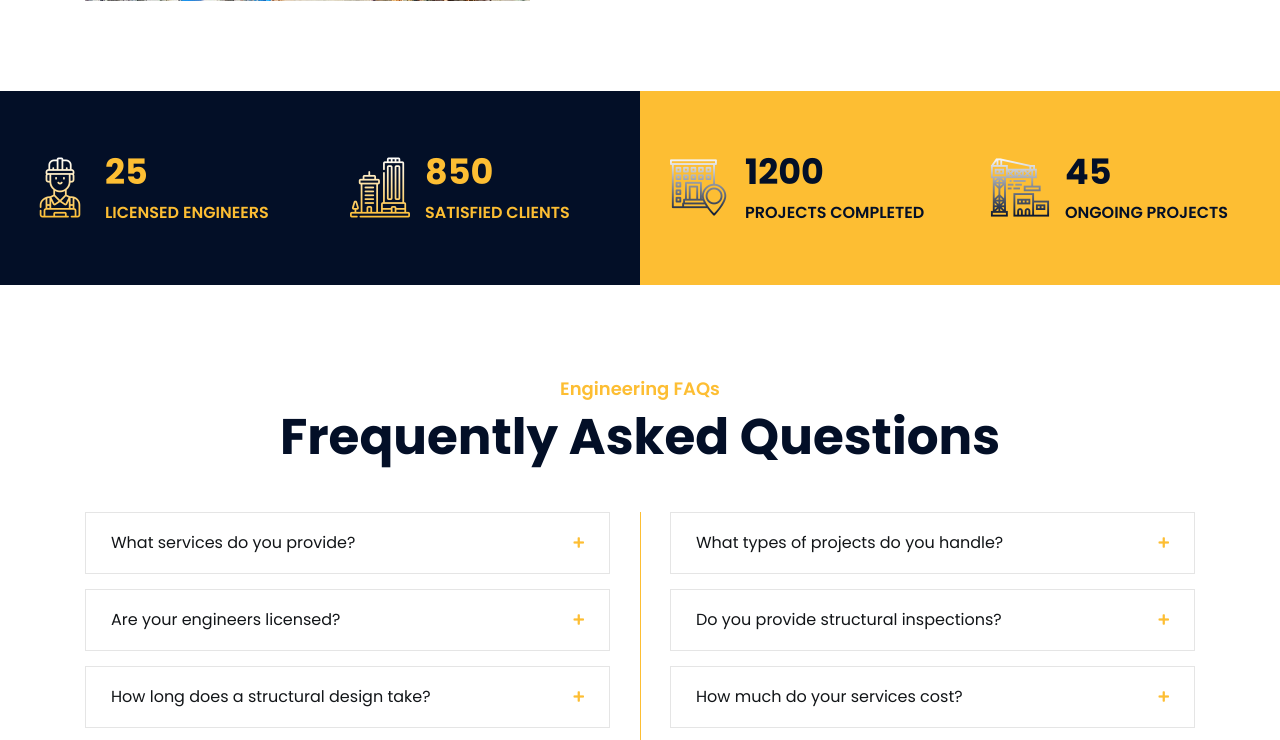
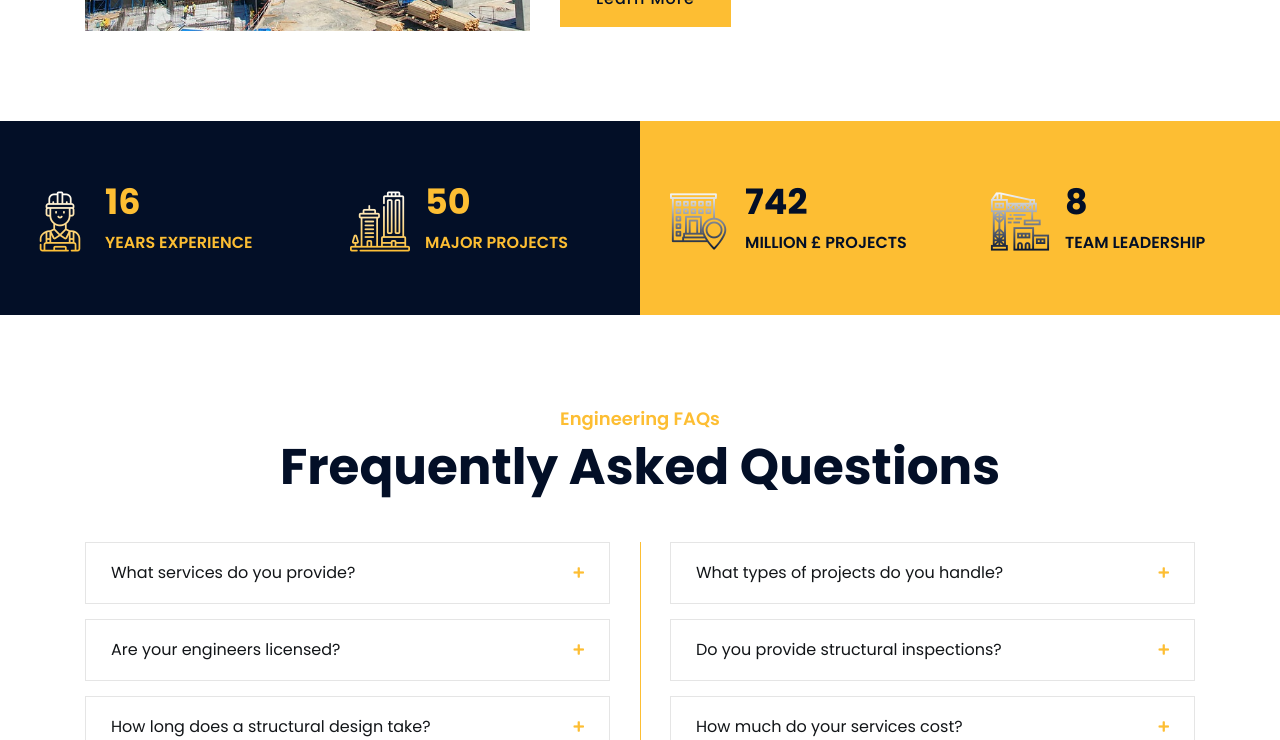
Before and after one commit to Azhar873/Builderz, a plain HTML site: page about.html in a window 1280 px wide. Shown: the part 1078-1818 px from the top of the page. Drawn offline with nearby package versions, Linux system fonts and the light colour scheme.

Commit message:
header changes

```diff
--- a/about.html
+++ b/about.html
@@ -160,45 +160,45 @@
                 <div class="container-fluid">
                     <div class="row counters">
                         <div class="col-md-6 fact-left wow slideInLeft">
-                            <div class="row">
-                                <div class="col-6">
+                            <div class="row d-flex flex-column flex-sm-row">
+                                <div class="col-sm-6 col-12 d-flex flex-row d-sm-flex">
                                     <div class="fact-icon">
                                         <i class="flaticon-worker"></i>
                                     </div>
                                     <div class="fact-text">
-                                        <h2 data-toggle="counter-up">25</h2>
-                                        <p>Licensed Engineers</p>
+                                        <h2 data-toggle="counter-up">16</h2>
+                                        <p>Years Experience</p>
                                     </div>
                                 </div>
-                                <div class="col-6">
+                                <div class="col-sm-6 col-12 d-flex flex-row d-sm-flex">
                                     <div class="fact-icon">
                                         <i class="flaticon-building"></i>
                                     </div>
                                     <div class="fact-text">
-                                        <h2 data-toggle="counter-up">850</h2>
-                                        <p>Satisfied Clients</p>
+                                        <h2 data-toggle="counter-up">50</h2>
+                                        <p>Major Projects</p>
                                     </div>
                                 </div>
                             </div>
                         </div>
                         <div class="col-md-6 fact-right wow slideInRight">
-                            <div class="row">
-                                <div class="col-6">
+                            <div class="row d-flex flex-column flex-sm-row">
+                                <div class="col-sm-6 col-12 d-flex flex-row d-sm-flex">
                                     <div class="fact-icon">
                                         <i class="flaticon-address"></i>
                                     </div>
                                     <div class="fact-text">
-                                        <h2 data-toggle="counter-up">1200</h2>
-                                        <p>Projects Completed</p>
+                                        <h2 data-toggle="counter-up">742</h2>
+                                        <p>Million £ Projects</p>
                                     </div>
                                 </div>
-                                <div class="col-6">
+                                <div class="col-sm-6 col-12 d-flex flex-row d-sm-flex">
                                     <div class="fact-icon">
                                         <i class="flaticon-crane"></i>
                                     </div>
                                     <div class="fact-text">
-                                        <h2 data-toggle="counter-up">45</h2>
-                                        <p>Ongoing Projects</p>
+                                        <h2 data-toggle="counter-up">8</h2>
+                                        <p>Team Leadership</p>
                                     </div>
                                 </div>
                             </div>
--- a/css/style.css
+++ b/css/style.css
@@ -77,7 +77,7 @@ a:focus {
 /**********************************/
 .top-bar {
     position: relative;
-    height: 90px;
+    height: 120px;
     background: #fdbe33;
 }
 
@@ -90,8 +90,8 @@ a:focus {
 .top-bar .logo h1 {
     margin: 0;
     color: #030f27;
-    font-size: 60px;
-    line-height: 60px;
+    font-size: 43px;
+    line-height: 43px;
     font-weight: 700;
 }
 
```
Also changed, not shown: index.html (+6 -6 lines).
